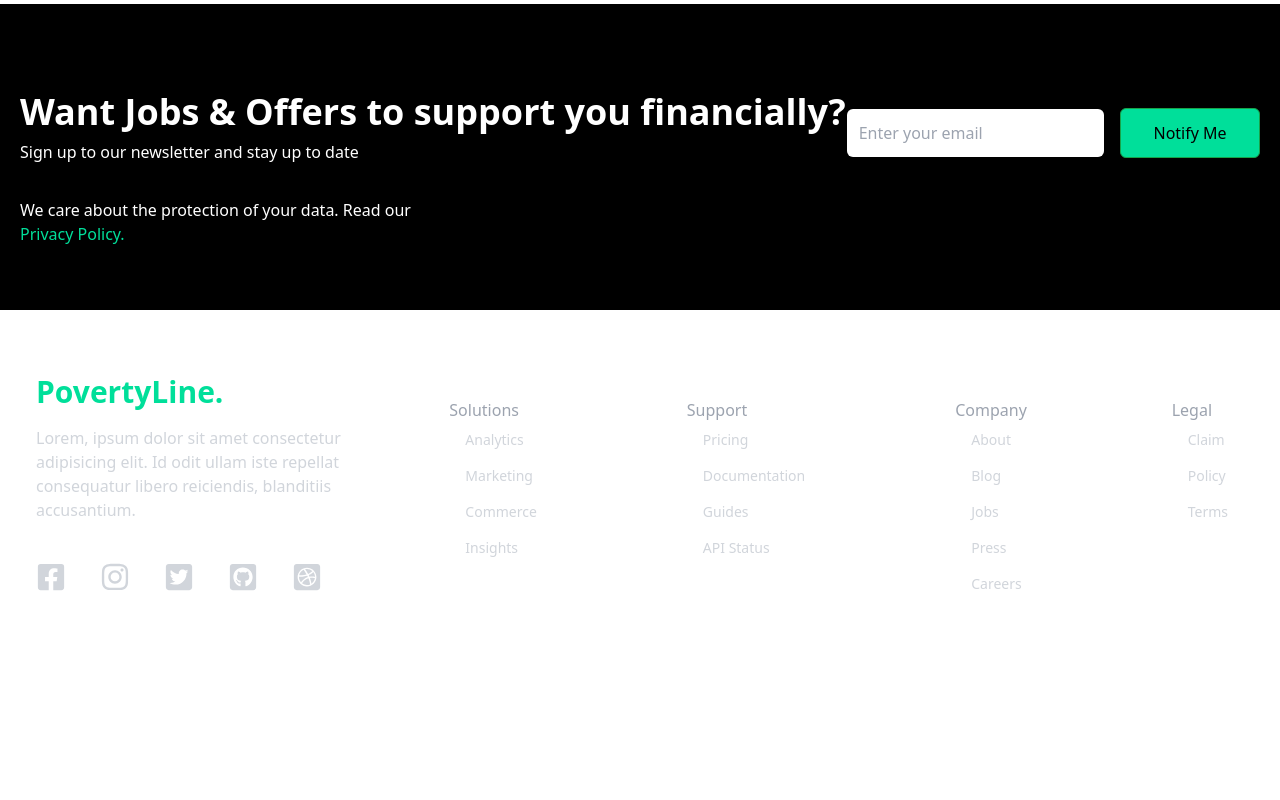
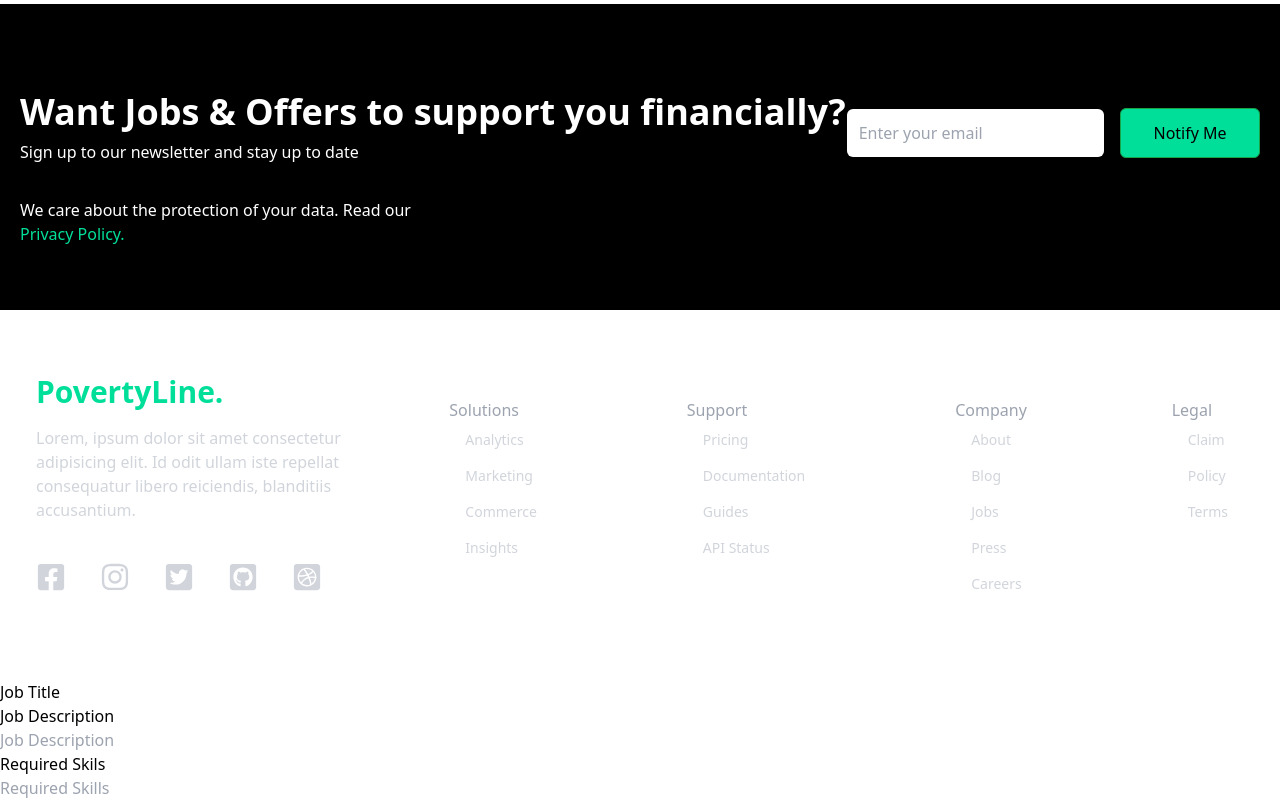
Before and after one commit to alemba-21/poverty-line, a React (Create React App) app in the folder frontend/: page / in a window 1280 px wide. Shown: the part 654-1454 px from the top of the page. Before the commit the page ends 1334 px from the top, so only its background shows below. Built offline with nearby package versions, Linux system fonts and the light colour scheme.

Commit message:
add input type to form

```diff
--- a/frontend/src/components/Jobs.jsx
+++ b/frontend/src/components/Jobs.jsx
@@ -5,7 +5,23 @@ const Jobs = () => {
     <div className='card'>
         <div className='box'>
           <form>
-
+            <div className='title'>
+              <h1>Job Title</h1>
+            </div>
+            <div className='des'>
+              <h1>Job Description</h1>
+              <input
+                type='textarea'
+                placeholder='Job Description'
+              />
+            </div>
+            <div className='skills'>
+              <h1>Required Skils</h1>
+              <input
+                type='text'
+                placeholder='Required Skills'
+              />
+            </div>
           </form>
         </div>
     </div>
```
